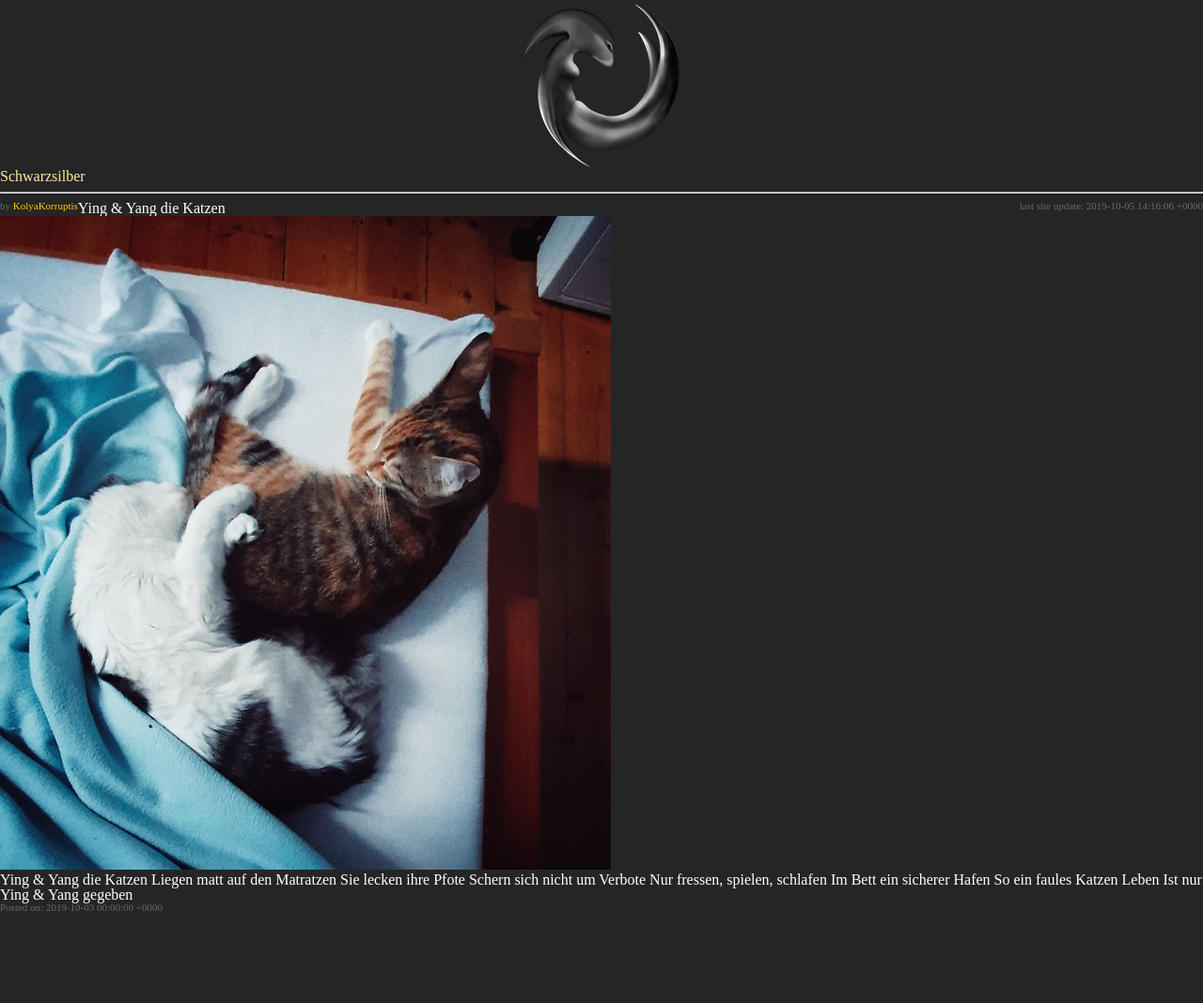
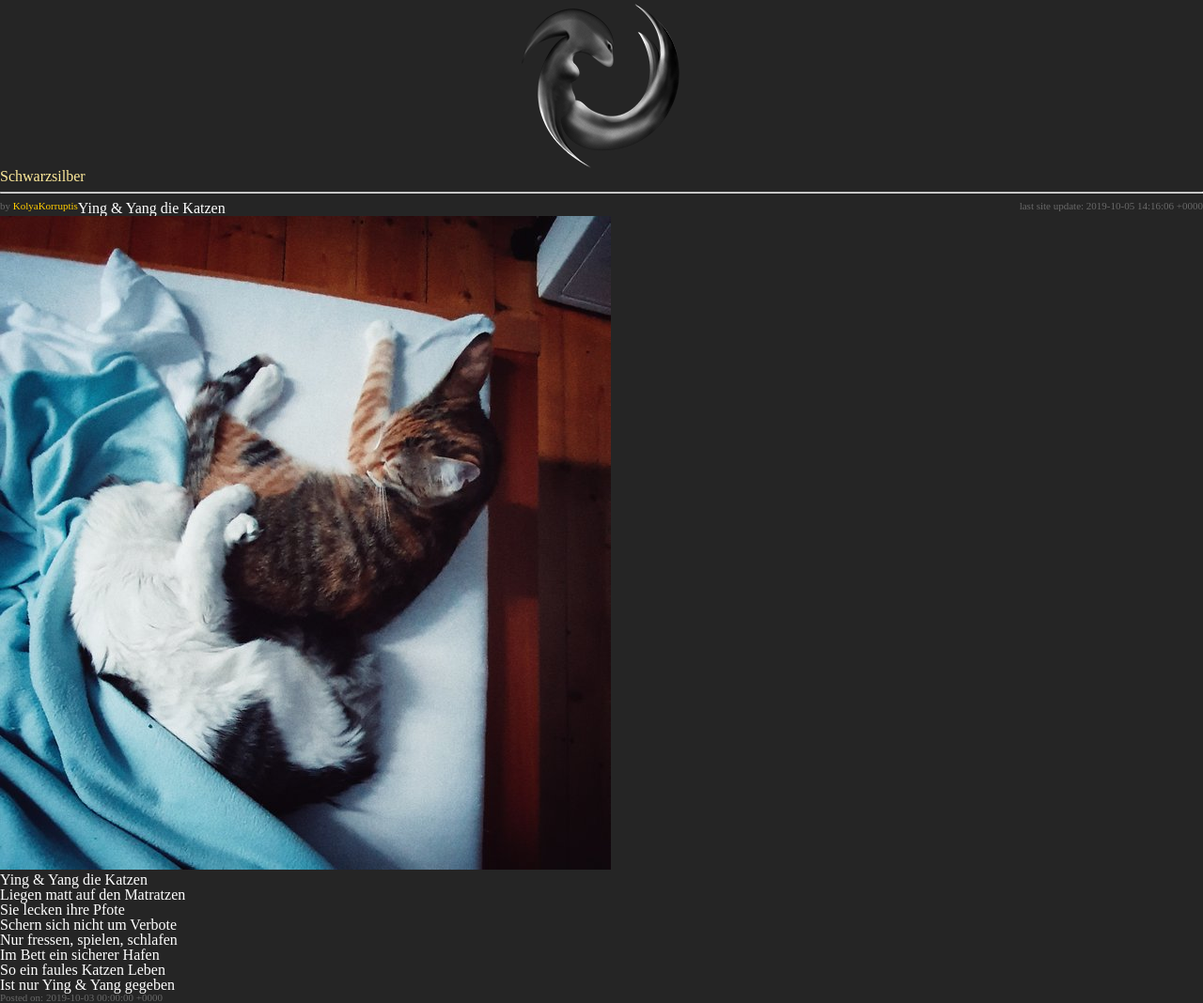
Before and after one commit to KolyaKorruptis/.github.io, a Jekyll site: the page built from _posts/2019-10-03-Ying-&-Yang-die-Katzen.md, in a window 1280 px wide. Shown: the whole page at 94% size. Built offline with Jekyll 4.4.1, drawn with Linux system fonts in a browser that asks for light colours; our own code applies the rules of GitHub Pages for plain Markdown files; the repository's description, which GitHub fills in, is left out; before the commit the page ends 972 px from its top, so only the background shows below that.

Commit message:
markdown sucks for linebreaks

```diff
--- a/_posts/2019-10-03-Ying-&-Yang-die-Katzen.md
+++ b/_posts/2019-10-03-Ying-&-Yang-die-Katzen.md
@@ -9,11 +9,11 @@
 ![yingyang](/img/Ying+Yang.jpg)
 
 <!--more-->
-Ying & Yang die Katzen
-Liegen matt auf den Matratzen
-Sie lecken ihre Pfote
-Schern sich nicht um Verbote
-Nur fressen, spielen, schlafen
-Im Bett ein sicherer Hafen
-So ein faules Katzen Leben
+Ying & Yang die Katzen\
+Liegen matt auf den Matratzen\
+Sie lecken ihre Pfote\
+Schern sich nicht um Verbote\
+Nur fressen, spielen, schlafen\
+Im Bett ein sicherer Hafen\
+So ein faules Katzen Leben\
 Ist nur Ying & Yang gegeben
```
